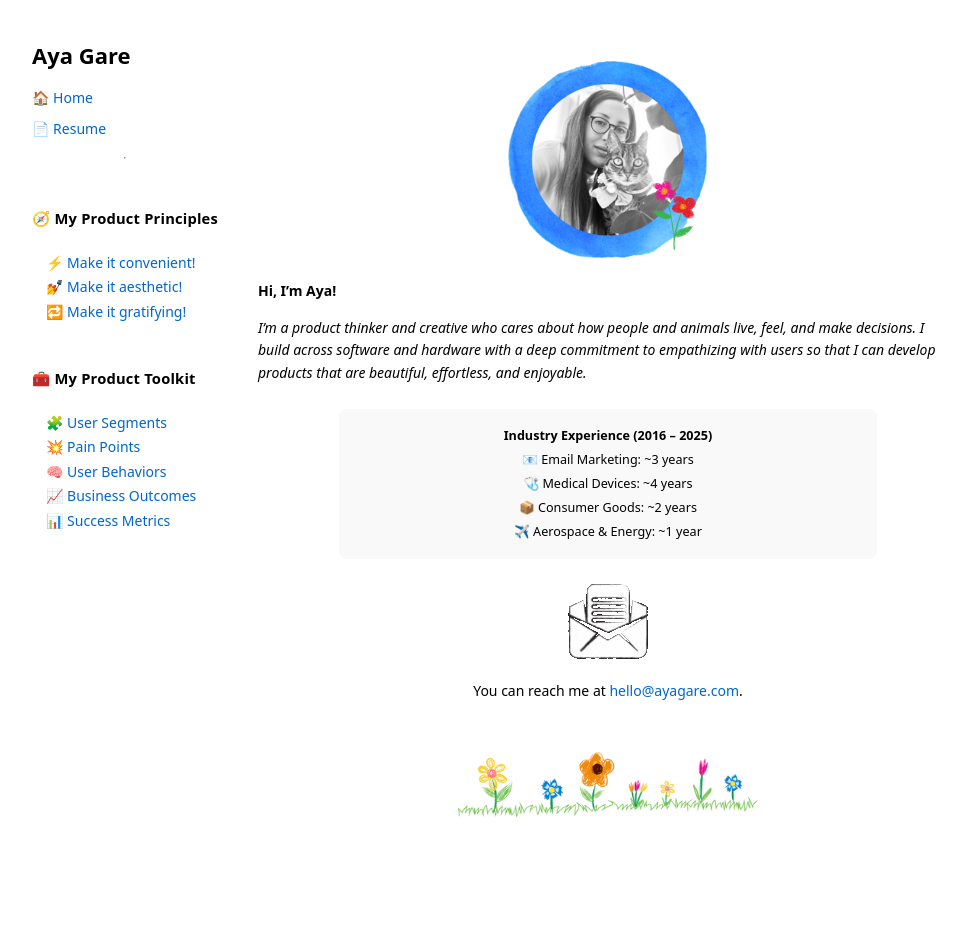
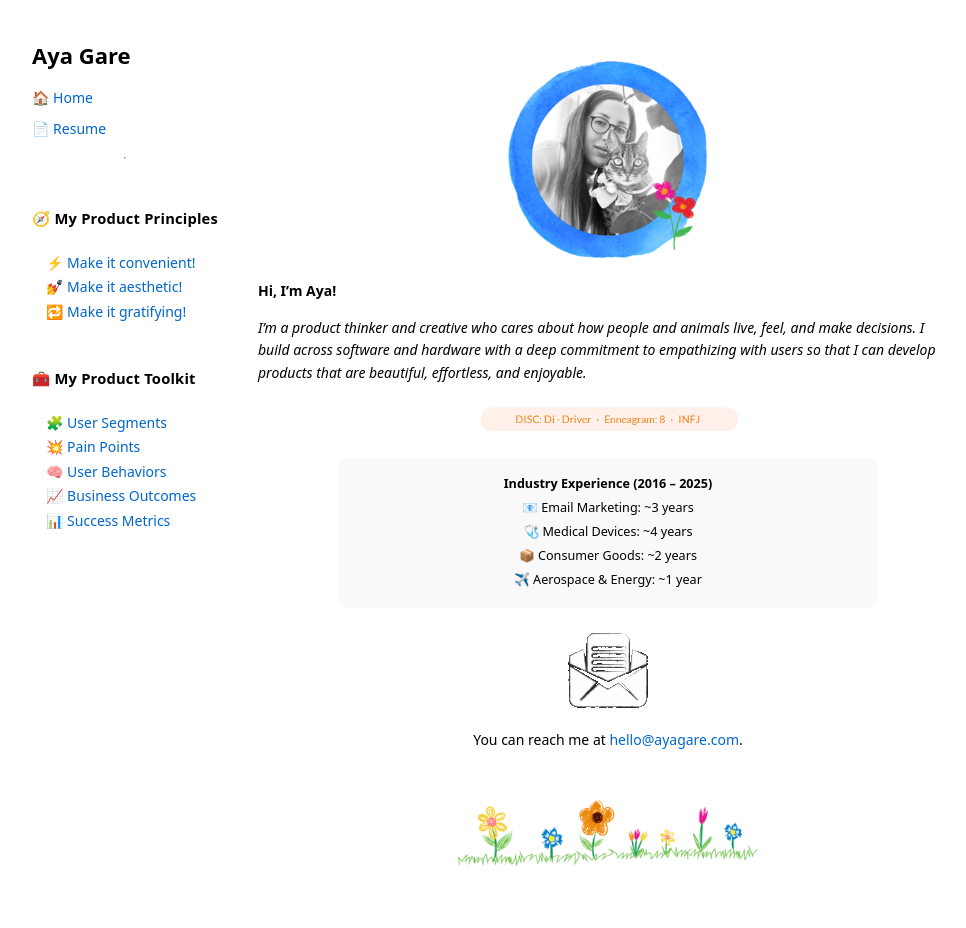
Before and after one commit to luxinflore/luxinflore.github.io, a Jekyll site: the page built from index.md, in a window 1280 px wide. Shown: the whole page, without its empty margins (8-974 px from the left). Built offline with Jekyll 4.4.1, drawn with Linux system fonts in a browser that asks for light colours; before the commit the page ends 900 px from its top, so only the background shows below that.

Commit message:
Add personality type signature to home page

```diff
--- a/index.md
+++ b/index.md
@@ -10,6 +10,10 @@
 **Hi, I'm Aya!**
 
 _I'm a product thinker and creative who cares about how people and animals live, feel, and make decisions. I build across software and hardware with a deep commitment to empathizing with users so that I can develop products that are beautiful, effortless, and enjoyable._
+
+<div class="center-content">
+  <img src="/assets/images/personality.png" alt="Personality: DISC Di Driver, Enneagram 8, INFJ" style="max-width: 260px;" />
+</div>
 
 <div class="industry-experience">
   <p><strong>Industry Experience (2016 – 2025)</strong></p>
```
Also changed, not shown: assets/images/personality.png (added).
